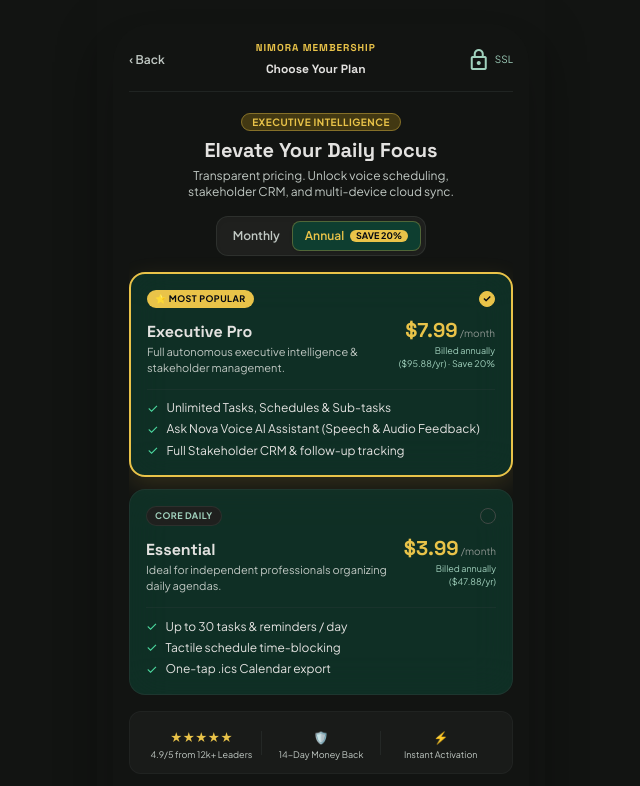
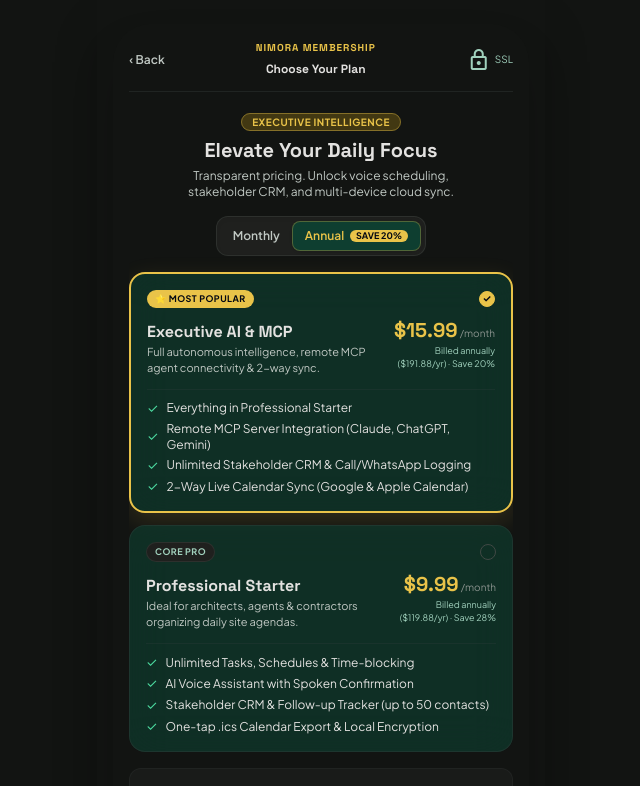
Before and after one commit to sudarshaancreations-debug/daily-planner-, a Next.js app: page /payments in a window 1280 px wide. Shown: the top 786 px of the page, without its empty margins (319-959 px from the left). Built offline with nearby package versions, Linux system fonts and the light colour scheme.

Commit message:
feat(pricing): update starting plan to .99 and executive plan to .99 with annual discounts

```diff
--- a/src/nimora/screens/WidgetAndSettingsScreens.tsx
+++ b/src/nimora/screens/WidgetAndSettingsScreens.tsx
@@ -340,7 +340,7 @@ export function Screen18ProfileSettings({ onNavigate, onResetData }: WidgetAndSe
               <span className="text-base">💎</span>
               <div>
                 <span className="text-xs font-bold text-[#e9c349] block font-['Space_Grotesk']">Membership & Subscription Plans</span>
-                <span className="text-[10px] text-[#a1d1bd]">Explore Pro & Executive Tiers from $7.99/mo</span>
+                <span className="text-[10px] text-[#a1d1bd]">Explore Pro & Executive Tiers from $9.99/mo</span>
               </div>
             </div>
             <span className="text-[11px] font-semibold text-[#e9c349] flex items-center gap-1">
@@ -434,41 +434,41 @@ export function Screen19SubscriptionPlans({ onNavigate }: { onNavigate?: (screen
   const plans = {
     essential: {
       id: 'essential',
-      name: 'Essential',
-      badge: 'Core Daily',
-      monthlyPrice: '$4.99',
-      annualPrice: '$3.99',
+      name: 'Professional Starter',
+      badge: 'Core Pro',
+      monthlyPrice: '$13.99',
+      annualPrice: '$9.99',
       period: '/month',
-      billedNote: billingCycle === 'annual' ? 'Billed annually ($47.88/yr)' : 'Billed monthly',
-      description: 'Ideal for independent professionals organizing daily agendas.',
+      billedNote: billingCycle === 'annual' ? 'Billed annually ($119.88/yr) · Save 28%' : 'Billed monthly',
+      description: 'Ideal for architects, agents & contractors organizing daily site agendas.',
       features: [
-        'Up to 30 tasks & reminders / day',
-        'Tactile schedule time-blocking',
-        'One-tap .ics Calendar export',
-        'Local encrypted persistence',
+        'Unlimited Tasks, Schedules & Time-blocking',
+        'AI Voice Assistant with Spoken Confirmation',
+        'Stakeholder CRM & Follow-up Tracker (up to 50 contacts)',
+        'One-tap .ics Calendar Export & Local Encryption',
+        'Home Screen Push-to-Talk Quick Widget',
       ],
       notIncluded: [
-        'AI Voice "Ask Nova" Assistant',
-        'Stakeholder CRM follow-ups',
-        '2-Way Cloud Calendar Sync',
+        'Remote MCP Server (Claude & ChatGPT agents)',
+        '2-Way Live Google/Apple Calendar Sync',
       ],
     },
     pro: {
       id: 'pro',
-      name: 'Executive Pro',
+      name: 'Executive AI & MCP',
       badge: '⭐ Most Popular',
-      monthlyPrice: '$9.99',
-      annualPrice: '$7.99',
+      monthlyPrice: '$19.99',
+      annualPrice: '$15.99',
       period: '/month',
-      billedNote: billingCycle === 'annual' ? 'Billed annually ($95.88/yr) · Save 20%' : 'Billed monthly',
-      description: 'Full autonomous executive intelligence & stakeholder management.',
+      billedNote: billingCycle === 'annual' ? 'Billed annually ($191.88/yr) · Save 20%' : 'Billed monthly',
+      description: 'Full autonomous intelligence, remote MCP agent connectivity & 2-way sync.',
       features: [
-        'Unlimited Tasks, Schedules & Sub-tasks',
-        'Ask Nova Voice AI Assistant (Speech & Audio Feedback)',
-        'Full Stakeholder CRM & follow-up tracking',
-        '2-Way Calendar Sync (Google, Apple, Outlook)',
-        'Direct WhatsApp & phone call triggers',
-        'High-priority offline cloud synchronization',
+        'Everything in Professional Starter',
+        'Remote MCP Server Integration (Claude, ChatGPT, Gemini)',
+        'Unlimited Stakeholder CRM & Call/WhatsApp Logging',
+        '2-Way Live Calendar Sync (Google & Apple Calendar)',
+        'Direct WhatsApp & Phone Follow-up Triggers',
+        'Priority Multi-Device Cloud Real-time Synchronization',
       ],
       notIncluded: [],
     },
@@ -620,7 +620,7 @@ export function Screen19SubscriptionPlans({ onNavigate }: { onNavigate?: (screen
 
                     {/* Feature Highlights */}
                     <div className="mt-3 pt-2.5 border-t border-[#414945]/20 space-y-1">
-                      {plan.features.slice(0, 3).map((f, i) => (
+                      {plan.features.slice(0, 4).map((f, i) => (
                         <div key={i} className="flex items-center gap-2 text-xs text-[#e3e2e0]">
                           <span className="text-[#4edea3] text-[13px]">✓</span>
                           <span>{f}</span>
```
